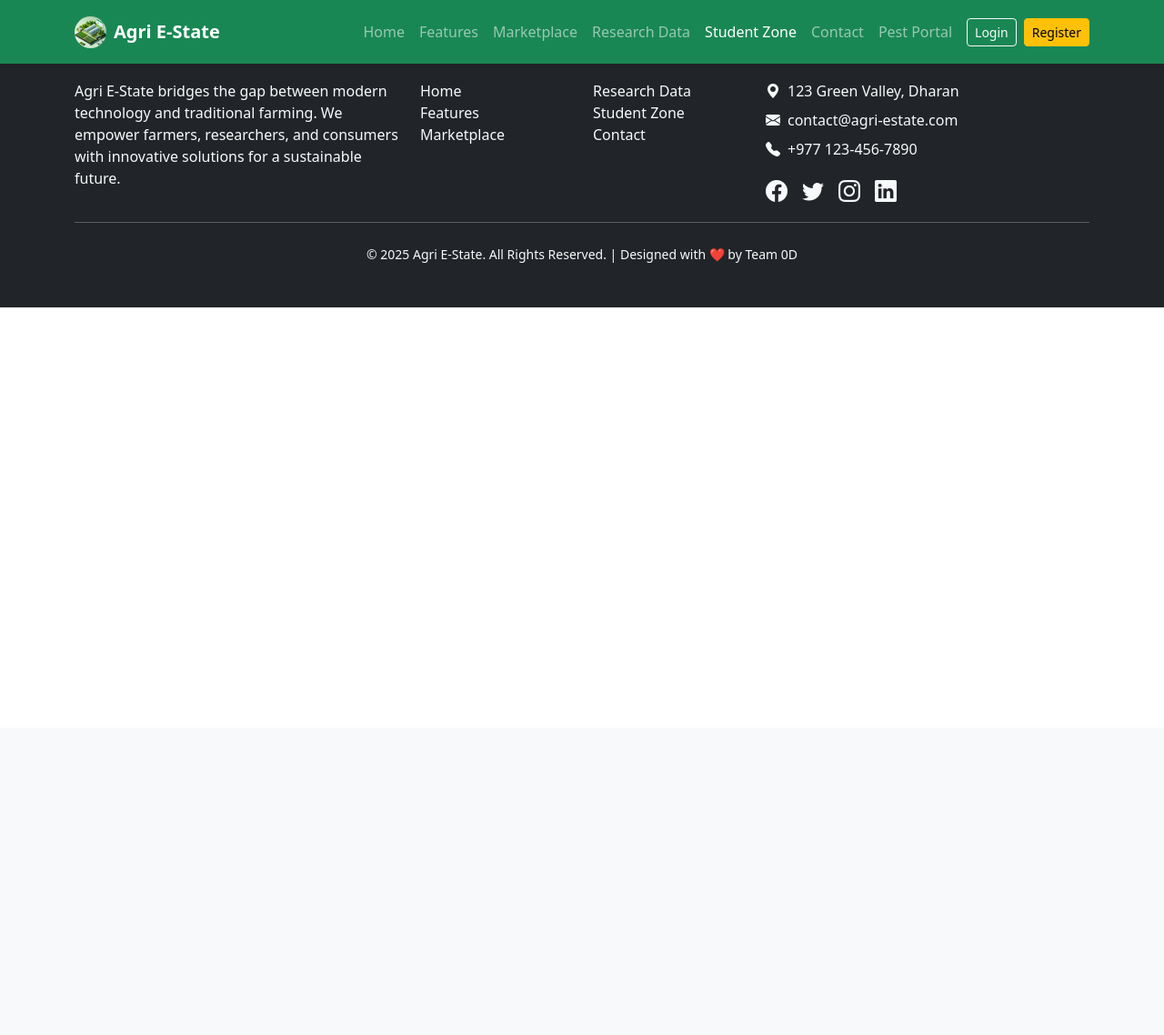
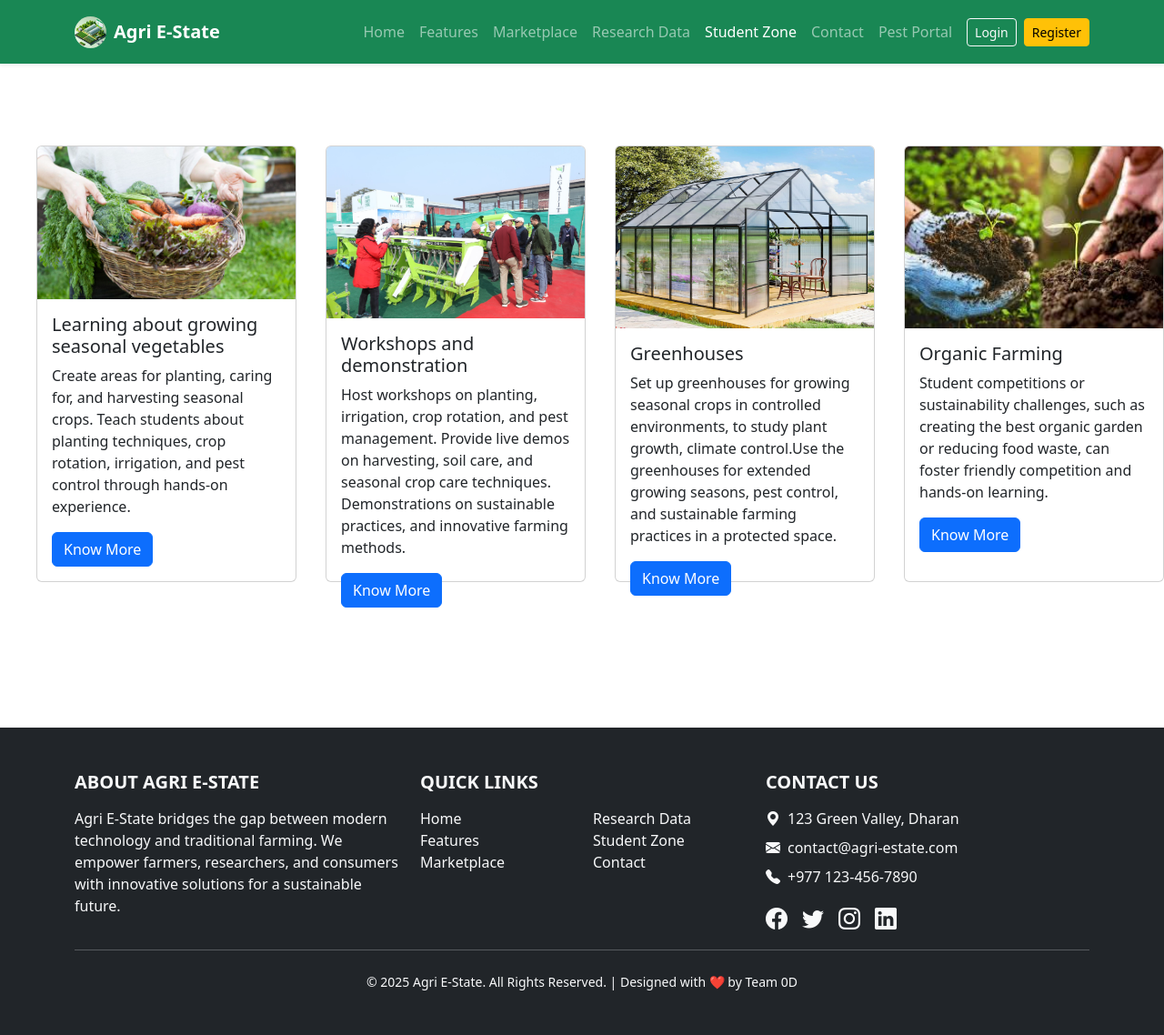
Before and after one commit to xplorerh/hey, a Flask app: page /student_zone in a window 1280 px wide. Shown: the whole page at 91% size. Before the commit the page ends 338 px from the top, so only its background shows below. Run offline with Flask 3, Linux system fonts and the light colour scheme.

Commit message:
student_zone update

```diff
--- a/app.py
+++ b/app.py
@@ -110,7 +110,7 @@ def research_data():
 
 @app.route('/student_zone')
 def student_zone():
-    return render_template("frontpage.html",title="student_zone")
+    return render_template("student.html",title="student_zone")
 
 @app.route('/contact')
 def contact():
--- a/templates/frontpage.html
+++ b/templates/frontpage.html
@@ -1 +1,8 @@
-{% extends 'layout.html' %}
+{% extends "layout.html" %}
+
+{% block title %}
+Contact - Agri E-State
+{% endblock title %}
+{% block body %}
+
+{% endblock body %}
--- /dev/null
+++ b/templates/student.html
@@ -0,0 +1,44 @@
+{% extends "layout.html" %}
+
+{% block title %}
+student_zone - Agri E-State
+{% endblock title %}
+
+{% block body %}
+<div class="prasanna d-flex" style="height: 90vh; padding-top: 5rem; margin-top: 5rem; margin-left:2.5rem; display: flex; gap: 2rem;">
+  <div class="card" style="width: 20rem; height: 30rem;">
+    <img class="card-img-top" style="height: 200px;" src="{{ url_for('static', filename='seasonal farming.jpg') }}" alt="Card image cap">
+    <div class="card-body">
+      <h5 class="card-title">Learning about growing seasonal vegetables</h5>
+      <p class="card-text">Create areas for planting, caring for, and harvesting seasonal crops. Teach students about planting techniques, crop rotation, irrigation, and pest control through hands-on experience.</p>
+      <a href="#" class="btn btn-primary">Know More</a>
+    </div>
+  </div>
+  <div class="card" style="width: 20rem; height: 30rem;">
+    <img class="card-img-top" style="height: 200px;" src="{{ url_for('static', filename='demonstrations.png') }}" alt="Card image cap">
+    <div class="card-body">
+      <h5 class="card-title">Workshops and demonstration</h5>
+      <p class="card-text">Host workshops on planting, irrigation, crop rotation, and pest management. Provide live demos on harvesting, soil care, and seasonal crop care techniques. Demonstrations on sustainable practices, and innovative farming methods.</p>
+      <a href="#" class="btn btn-primary">Know More</a>
+    </div>
+  </div>
+  <div class="card" style="width: 20rem; height: 30rem;">
+    <img class="card-img-top" style="height: 200px;" src="{{ url_for('static', filename='greenhouse.jpg') }}" alt="Card image cap">
+    <div class="card-body">
+      <h5 class="card-title">Greenhouses</h5>
+      <p class="card-text">
+        Set up greenhouses for growing seasonal crops in controlled environments, to study plant growth, climate control.Use the greenhouses for extended growing seasons, pest control, and sustainable farming practices in a protected space.</p>
+      <a href="#" class="btn btn-primary">Know More</a>
+    </div>
+  </div>
+  <div class="card" style="width: 20rem; height: 30rem;">
+    <img class="card-img-top" style="height: 200px;" src="{{ url_for('static', filename='organic.jpeg') }}" alt="Card image cap">
+    <div class="card-body">
+      <h5 class="card-title">Organic Farming</h5>
+      <p class="card-text">
+        Student competitions or sustainability challenges, such as creating the best organic garden or reducing food waste, can foster friendly competition and hands-on learning.</p>
+      <a href="#" class="btn btn-primary">Know More</a>
+    </div>
+  </div>
+</div>
+{% endblock body %}
```
Also changed, not shown: static/css/style2.css (+14 -0 lines), static/demonstrations.png (added), static/greenhouse.jpg (added), static/organic.jpeg (added), static/seasonal farming.jpg (added).
